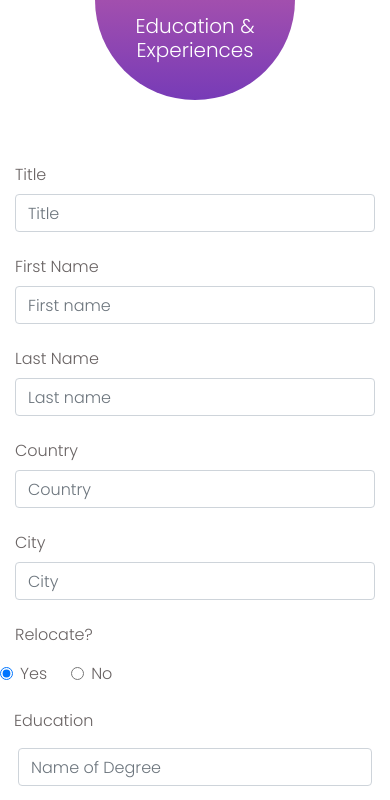
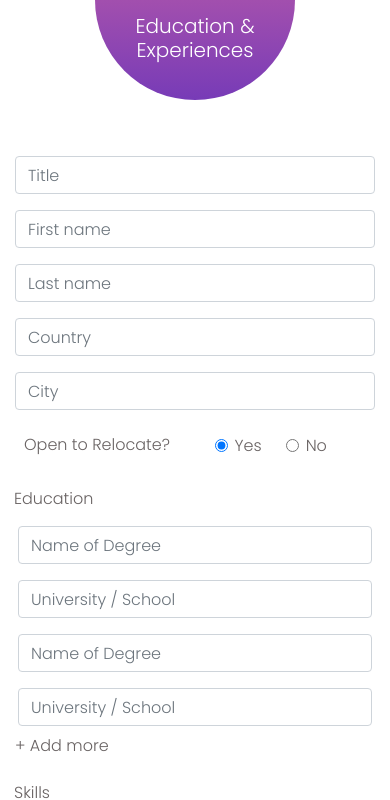
Before and after one commit to khumair/Tindev-Frontend, a React (Create React App) app: page /edit-jobseeker-profile in a window 390 px wide. Shown: the top 800 px of the page. Built offline with nearby package versions, Linux system fonts and the light colour scheme.

Commit message:
adjust on edit-jobSeeker profile responsiveness

```diff
--- a/src/pages/EditProfile/index.tsx
+++ b/src/pages/EditProfile/index.tsx
@@ -8,65 +8,47 @@ import userImg from '../../media/user-img.svg'
 
 const EditProfile = () => {
   return (
-    <div className="position-relative">
+    <>
       <HalfCircle inputText="Education & Experiences" />
-      <div className="position-absolute user-img hide-sm">
-        <img src={userImg} alt="userImg-svg" />
-        <br />
-        <CustomButton text="Upload" className="my-2 py-2" />
-      </div>
 
       <Form className="container my-5">
+        <div className="d-flex">
+          <div className="personal-form">
             <Form.Group as={Row} controlId="formHorizontalTitle">
-          <Form.Label column sm="2">
-            Title
-          </Form.Label>
-          <Col sm="4">
+              <Col sm="10">
                 <Form.Control type="text" placeholder="Title" />
               </Col>
             </Form.Group>
 
             <Form.Group as={Row} controlId="formHorizontalFName">
-          <Form.Label column sm="2">
-            First Name
-          </Form.Label>
-          <Col sm="4">
+              <Col sm="10">
                 <Form.Control type="text" placeholder="First name" />
               </Col>
             </Form.Group>
 
             <Form.Group as={Row} controlId="formHorizontalLName">
-          <Form.Label column sm="2">
-            Last Name
-          </Form.Label>
-          <Col sm="4">
+              <Col sm="10">
                 <Form.Control type="text" placeholder="Last name" />
               </Col>
             </Form.Group>
 
             <Form.Group as={Row} controlId="formHorizontalCountry">
-          <Form.Label column sm="2">
-            Country
-          </Form.Label>
-          <Col sm="4">
+              <Col sm="10">
                 <Form.Control type="text" placeholder="Country" />
               </Col>
             </Form.Group>
 
             <Form.Group as={Row} controlId="formHorizontalCity">
-          <Form.Label column sm="2">
-            City
-          </Form.Label>
-          <Col sm="4">
+              <Col sm="10">
                 <Form.Control type="text" placeholder="City" />
               </Col>
             </Form.Group>
 
             <Form.Group as={Row}>
-          <Form.Label as="legend" column sm={2}>
-            Relocate?
+              <Form.Label as="legend" column className="pl-4">
+                Open to Relocate?
               </Form.Label>
-          <Col as={Row} sm={10} className="mt-2">
+              <Col as={Row} className="mt-2">
                 <Form.Check
                   type="radio"
                   label="Yes"
@@ -83,7 +65,13 @@ const EditProfile = () => {
                 />
               </Col>
             </Form.Group>
-
+          </div>
+          <div className="m-auto hide-sm">
+            <img src={userImg} alt="userImg-svg" />
+            <br />
+            <CustomButton text="Upload" className="my-2 py-2" />
+          </div>
+        </div>
         <Form.Label as="legend" column sm={2} className="ml-n3">
           Education
         </Form.Label>
@@ -136,7 +124,7 @@ const EditProfile = () => {
         <br />
         <CustomButton text="Update" className="my-2 py-2 btn-lg" />
       </Form>
-    </div>
+    </>
   )
 }
 
--- a/src/scss/_mobile.scss
+++ b/src/scss/_mobile.scss
@@ -7,6 +7,10 @@
 @media screen and (max-width: 576px) {
   .hide-sm {
     display: none !important;
+  }
+
+  .personal-form {
+    width: 100% !important;
   }
 
   .card-container {
--- a/src/scss/styles.scss
+++ b/src/scss/styles.scss
@@ -53,9 +53,11 @@ a:hover {
   text-decoration: none;
 }
 
-.user-img {
-  right: 20%;
+// job seeker profile
+.personal-form {
+  width: 60%;
 }
+
 // Customized and used on Job-Seeker
 .company-icon {
   max-width: 60px;
```
Also changed, not shown: 1 other file (tests, documents, lock files or other folders). Lines whose indentation alone changed are shown as unchanged.
